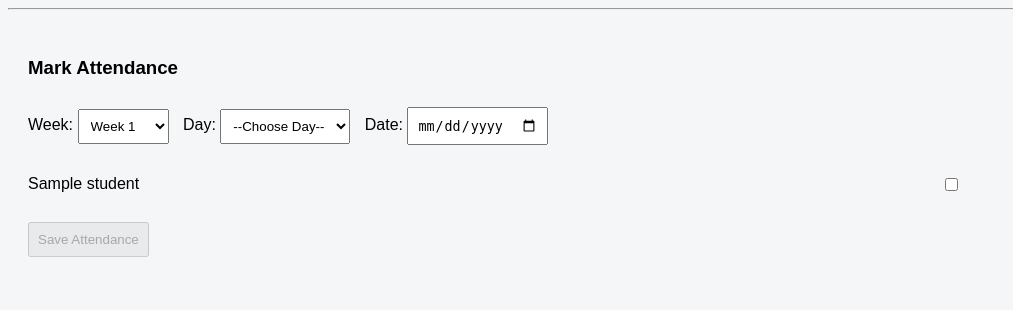
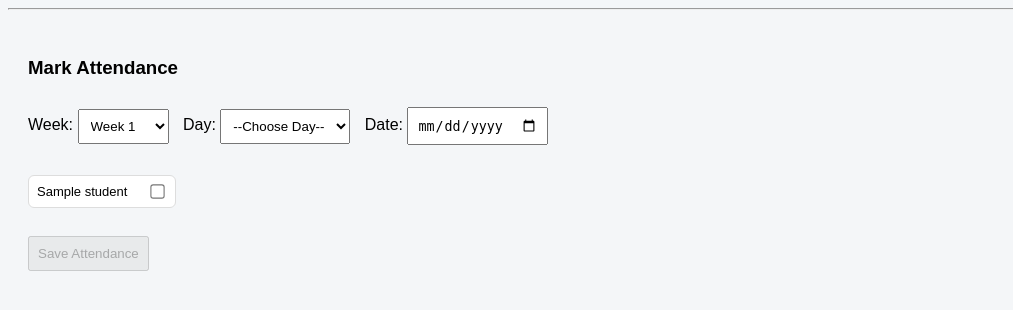
Before and after one commit to lalasamvsr/attendance, a Flask app: template templates/attendance.html in a window 1280 px wide. Shown: the top 310 px of the page, without its empty margins (0-1013 px from the left). Run offline with Flask 3, Linux system fonts and the light colour scheme; the template is opened without the code that fills it: most values are stand-ins (such as "Sample title", 1, 10 or a date in 2020); some libraries are stand-ins or nearby versions.

Commit message:
Update attendance.html

```diff
--- a/templates/attendance.html
+++ b/templates/attendance.html
@@ -39,6 +39,29 @@ th,td{
 th{
     background:#eef2ff;
 }
+.student-grid{
+    display:grid;
+    grid-template-columns: repeat(auto-fill, minmax(140px, 1fr));
+    gap:6px;
+    margin-top:20px;
+}
+
+.student-item{
+    background:#fff;
+    padding:6px 8px;
+    border:1px solid #ddd;
+    border-radius:6px;
+    display:flex;
+    justify-content:space-between;
+    align-items:center;
+    font-size:13px;
+}
+
+.student-item input{
+    transform: scale(1.1);
+    cursor:pointer;
+}
+
 </style>
 </head>
 
@@ -80,26 +103,16 @@ th{
 <div id="dayMessage" class="no-class"></div>
 
 <!-- STUDENTS -->
-<div class="table-wrapper">
+<!-- STUDENTS GRID -->
+<div class="student-grid">
+{% for s in students %}
+    <div class="student-item">
+        <span class="roll">{{ s[1] }}</span>
+        <input type="checkbox" name="att_{{ s[0] }}" value="Absent">
+    </div>
+{% endfor %}
+</div>
 
-{% for s in students %}
-
-
-
-    <tr>
-        <td>{{ s[1] }}</td>
-        <td>
-            <input type="checkbox" name="att_{{ s[0] }}" value="Absent">
-        </td>
-    </tr>
-
-    {% if loop.index % 10 == 0 or loop.last %}
-    </table>
-    {% endif %}
-
-{% endfor %}
-
-</div>
 
 <br>
 <button type="submit" id="saveBtn" disabled>Save Attendance</button>
```
